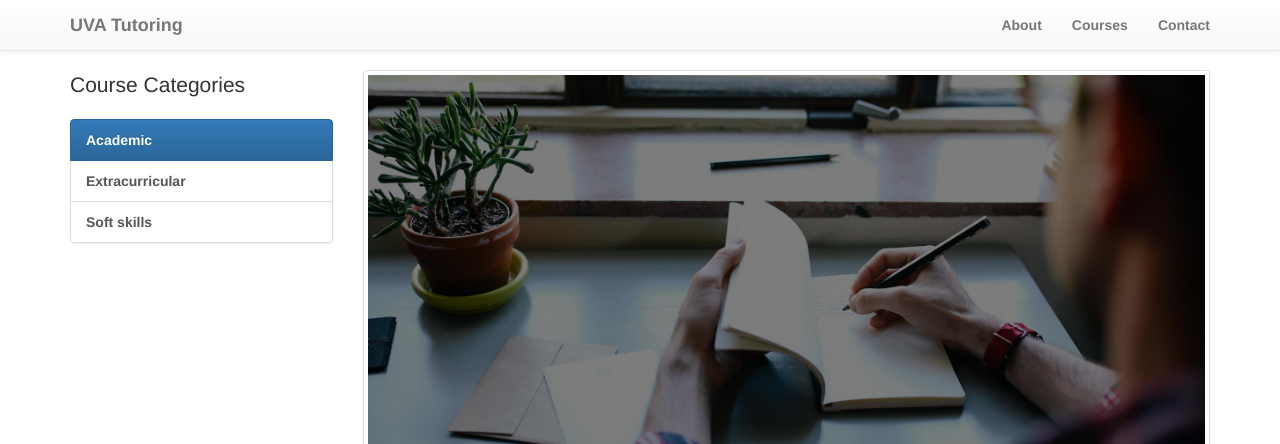
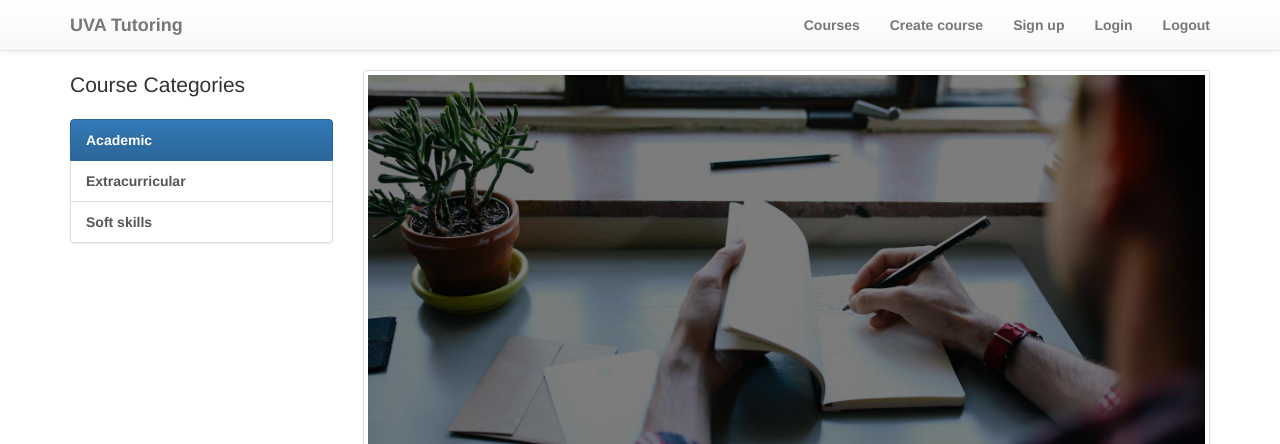
Before and after one commit to Mcronk/project4501_web, a Django app: template project4501_web/templates/course_info.html in a window 1280 px wide. Shown: the top 444 px of the page. Run offline with Django 3.2, Linux system fonts and the light colour scheme; the template is opened without the code that fills it, so the values that code supplies are empty; some libraries are stand-ins or nearby versions.

Commit message:
change buttons for html

```diff
--- a/project4501_web/templates/course_info.html
+++ b/project4501_web/templates/course_info.html
@@ -47,19 +47,25 @@
                     <span class="icon-bar"></span>
                     <span class="icon-bar"></span>
                 </button>
-                <a class="navbar-brand topnav" href="#">UVA Tutoring</a>
+                <a class="navbar-brand topnav" href={% url 'home'%}>UVA Tutoring</a>
             </div>
             <!-- Collect the nav links, forms, and other content for toggling -->
             <div class="collapse navbar-collapse" id="bs-example-navbar-collapse-1">
                 <ul class="nav navbar-nav navbar-right">
                     <li>
-                        <a href= {% url 'home'%}>About</a>
-                    </li>
-                    <li>
                         <a href={% url 'courses_info'%}>Courses</a>
                     </li>
                     <li>
-                        <a href="#contact">Contact</a>
+                        <a href={% url 'listing'%}>Create course</a>
+                    </li>
+                    <li>
+                        <a href={% url 'signup'%}>Sign up</a>
+                    </li>
+                    <li id="login">
+                        <a href={% url 'login'%}>Login</a>
+                    </li>
+                    <li id="logout">
+                        <a href={% url 'logout'%}>Logout</a>
                     </li>
                 </ul>
             </div>
--- a/project4501_web/templates/login.html
+++ b/project4501_web/templates/login.html
@@ -54,12 +54,12 @@
                     <span class="icon-bar"></span>
                     <span class="icon-bar"></span>
                 </button>
-                <a class="navbar-brand topnav" href="#">UVA Tutoring</a>
+                <a class="navbar-brand topnav" href={% url 'home'%}>UVA Tutoring</a>
             </div>
             <!-- Collect the nav links, forms, and other content for toggling -->
             <div class="collapse navbar-collapse" id="bs-example-navbar-collapse-1">
                 <ul class="nav navbar-nav navbar-right">
-                    <li>
+                    <!--<li>
                         <a href="#about">About</a>
                     </li>
                     <li>
@@ -73,7 +73,7 @@
                     </li>
                     <li>
                         <a href={% url 'login'%}>Login</a>
-                    </li>
+                    </li>-->
                 </ul>
             </div>
             <!-- /.navbar-collapse -->
--- a/project4501_web/templates/signup.html
+++ b/project4501_web/templates/signup.html
@@ -54,12 +54,12 @@
                     <span class="icon-bar"></span>
                     <span class="icon-bar"></span>
                 </button>
-                <a class="navbar-brand topnav" href="#">UVA Tutoring</a>
+                <a class="navbar-brand topnav" href={% url 'home'%}>UVA Tutoring</a>
             </div>
             <!-- Collect the nav links, forms, and other content for toggling -->
             <div class="collapse navbar-collapse" id="bs-example-navbar-collapse-1">
                 <ul class="nav navbar-nav navbar-right">
-                    <li>
+                    <!--<li>
                         <a href="#about">About</a>
                     </li>
                     <li>
@@ -70,7 +70,7 @@
                     </li>
                     <li>
                         <a href={% url 'signup'%}>Sign up</a>
-                    </li>
+                    </li>-->
                     <li>
                         <a href={% url 'login'%}>Login</a>
                     </li>
--- a/project4501_web/views.py
+++ b/project4501_web/views.py
@@ -107,7 +107,7 @@ def listing(request):
 		resp_data = json.loads(resp.text)
 		if not resp_data or not resp_data['work']:
 				# exp service reports invalid authenticator -- treat like user not logged in
-				return HttpResponseRedirect(reverse("login") + "?next=" + reverse("create_listing"))
+				return HttpResponseRedirect(reverse("login") + "?next=" + reverse("listing"))
 		return HttpResponseRedirect(reverse("course_info")+str(resp_data['resp']['course_pk']))
 		return render(request, "listing.html", {'form':form, 'success': 'Your course has been created.'})
 
@@ -126,6 +126,6 @@ def logout(request):
 		return JsonResponse({'result': resp_data}, safe=False)
 		return render('home.html', {'success': 'You have been logged out.'})
 	return JsonResponse({'result': resp_data}, safe=False)
-	return HttpResponseRedirect(reverse("login"))
+	return HttpResponseRedirect(reverse("home"))
 
 	return render(request, 'logout.html')
```
Also changed, not shown: project4501_web/templates/home.html (+6 -3 lines), project4501_web/templates/listing.html (+1 -7 lines).
